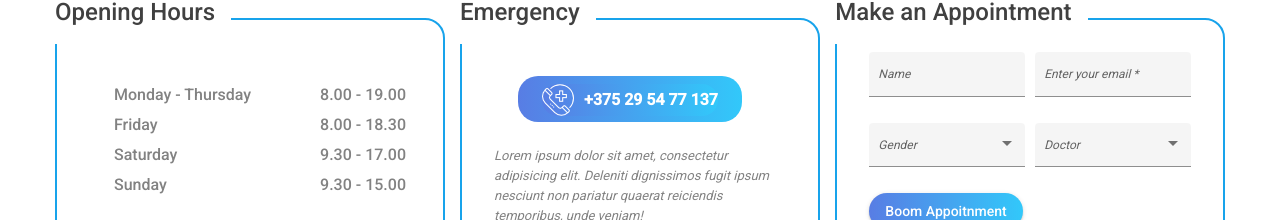
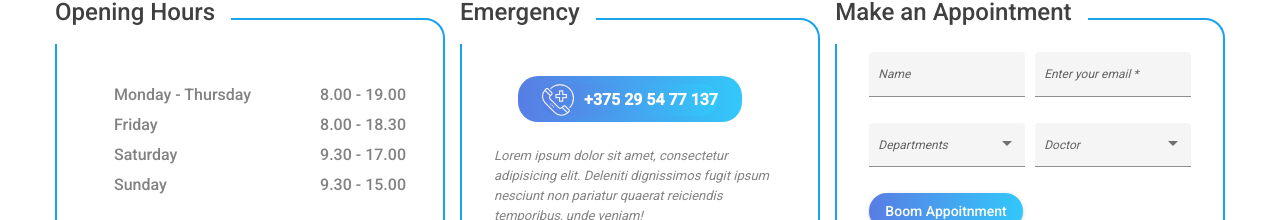
Before and after one commit to Pashimati/MedicalClinic, an Angular app: page / in a window 1280 px wide. Shown: the part 732-952 px from the top of the page. Built offline with nearby package versions, Linux system fonts and the light colour scheme.

Commit message:
form-appoitnment

```diff
--- a/src/app/components/form-appoitnment/form-appoitnment.component.html
+++ b/src/app/components/form-appoitnment/form-appoitnment.component.html
@@ -8,10 +8,10 @@
     <input matInput placeholder="pat@example.com"  required>
   </mat-form-field>
   <mat-form-field appearance="fill">
-    <mat-label>Gender</mat-label>
+    <mat-label>Departments</mat-label>
     <mat-select>
-      <mat-option value="gender">Men <b>М</b></mat-option>
-      <mat-option value="gender">Women <b>W</b></mat-option>
+      <mat-option>None</mat-option>
+      <mat-option *ngFor="let state of states" [value]="state">{{state}}</mat-option>
     </mat-select>
   </mat-form-field>
   <mat-form-field appearance="fill">
```
Also changed, not shown: src/app/components/form-appoitnment/form-appoitnment.component.ts (+12 -0 lines).
